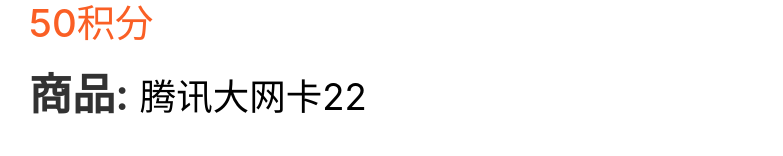
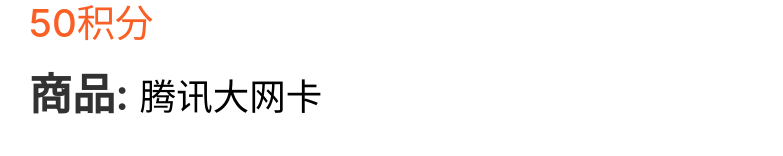
Before and after one commit to zct-free/h5--front, a Vue app: page /personal-center/productDetails in a window 1280 px wide. Shown: the part 789-945 px from the top of the page, without its empty margins (0-783 px from the left). Built offline with nearby package versions, Linux system fonts and the light colour scheme; what alloyfinger, vue-clipboard2, vxe-table would draw is missing.

Commit message:
测试成功

```diff
--- a/src/views/personal-center/credit/details.vue
+++ b/src/views/personal-center/credit/details.vue
@@ -12,7 +12,7 @@
         return{
             detail: {
                 img: 'https://img2.baidu.com/it/u=2664068708,3692726148&fm=253&fmt=auto&app=138&f=JPEG?w=500&h=736',
-                name: '腾讯大网卡22',
+                name: '腾讯大网卡',
                 brief: '腾讯王卡月租仅29元，月享30G专属流量不限速；玩游戏、刷朋友圈、看视频通通享专属流量；近200款腾讯APP享专属流量畅玩无忧;全国无漫游,亲情号免费打，赠来电显示；不限速高速上网；全国免费送货上门。立即在线申请，即可免费加入王卡会员，还有多项特权等您来领取！',
                 integral: 50
             }
```
